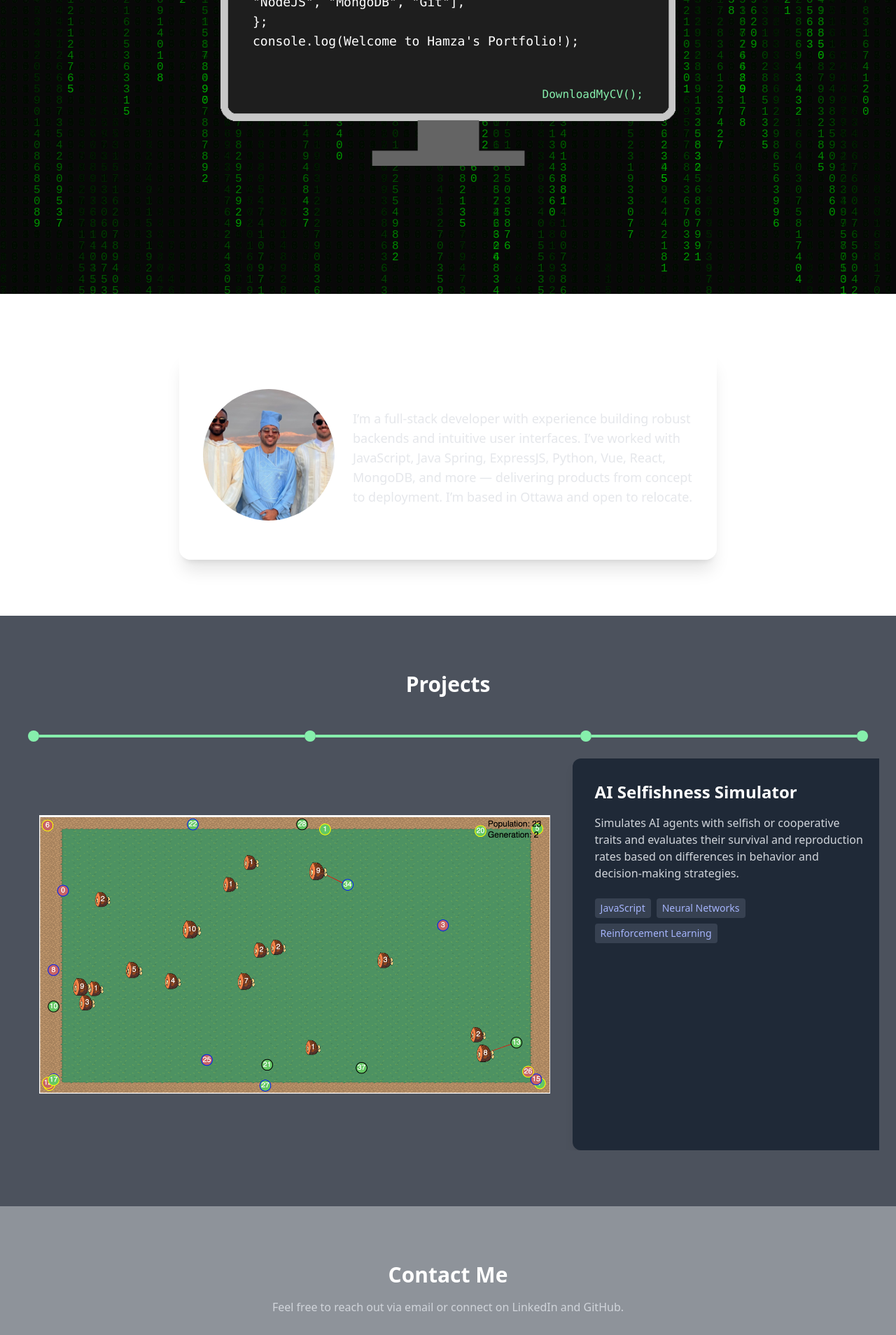
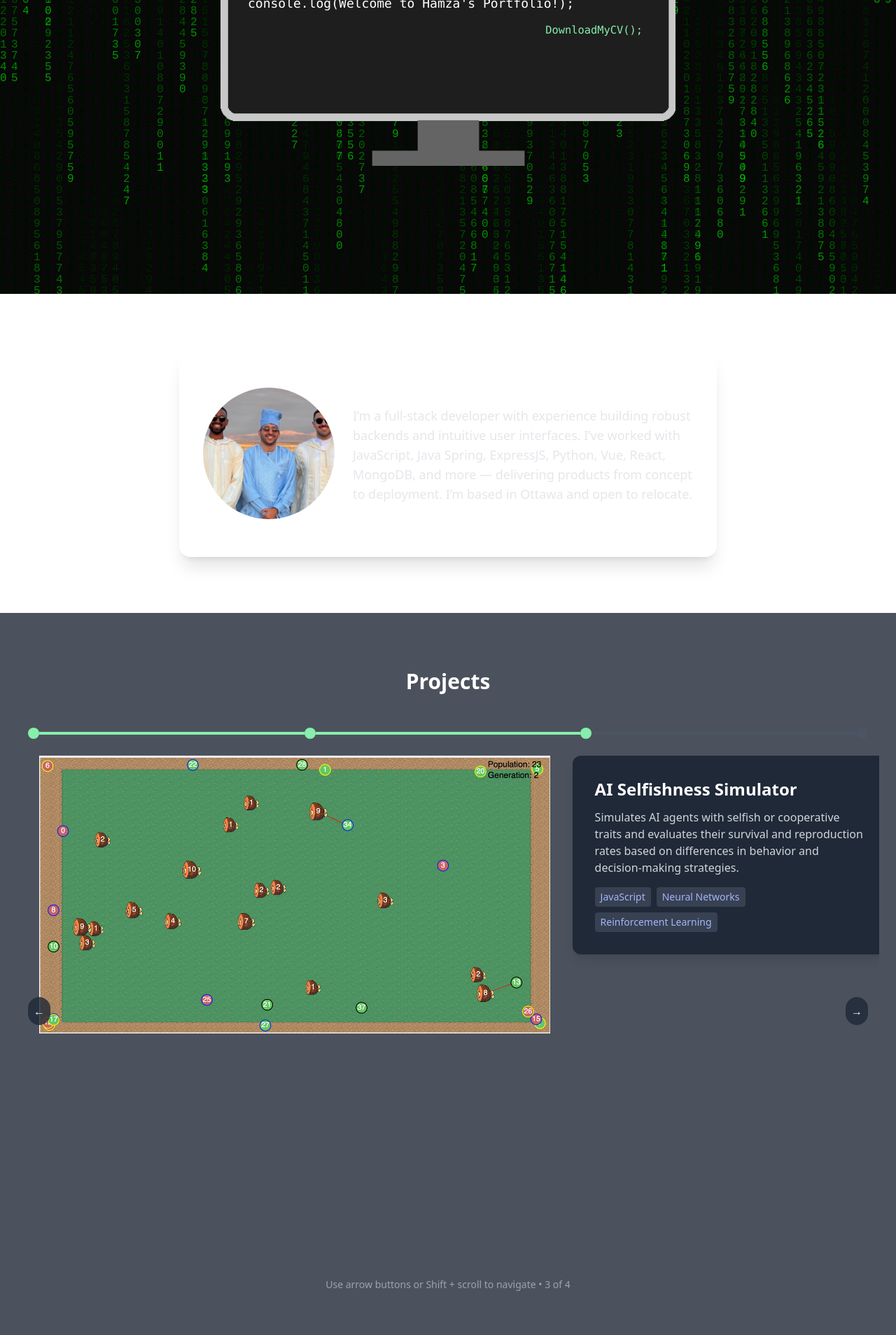
Before and after one commit to HamzaAit/Portfolio, a React (Vite) app: page / in a window 1280 px wide. Shown: the part 380-2288 px from the top of the page at 70% size. Built offline with nearby package versions, Linux system fonts and the light colour scheme.

Commit message:
Improved compatibility with mobile

```diff
--- a/src/App.jsx
+++ b/src/App.jsx
@@ -1,10 +1,8 @@
 import React, { useState, useEffect, useRef } from "react";
 import { motion } from "framer-motion";
 
-const BASE = import.meta.env.BASE_URL
+const BASE = import.meta.env.BASE_URL;
 
-
-// 1) Typewriter snippet
 const codeString = `const Hamza_Ait_Hssayene = {
   role: "Full-stack Software Engineer",
   location: "Ottawa, Ontario, Canada",
@@ -14,7 +12,6 @@ const codeString = `const Hamza_Ait_Hssayene = {
 console.log(Welcome to Hamza's Portfolio!);
 `;
 
-// 2) Typewriter component
 function Typewriter({ text, speed = 20, onComplete = () => {} }) {
   const [idx, setIdx] = useState(0);
   const [displayed, setDisplayed] = useState("");
@@ -25,18 +22,19 @@ function Typewriter({ text, speed = 20, onComplete = () => {} }) {
         setIdx(idx + 1);
       }, speed);
       return () => clearTimeout(t);
-    } else {
+    }
     onComplete();
-    }
   }, [idx, text, speed, onComplete]);
   return (
-    <pre className="text-lg font-mono whitespace-pre-wrap text-white">
+    <pre
+      className="whitespace-pre-wrap text-white"
+      style={{ fontSize: "clamp(12px,1.5vw,18px)", lineHeight: 1.3 }}
+    >
       {displayed}
     </pre>
   );
 }
 
-// 3) Matrix‐style falling digits background
 function BackgroundCanvas() {
   useEffect(() => {
     const canvas = document.getElementById("matrix");
@@ -46,22 +44,23 @@ function BackgroundCanvas() {
     const fontSize = 16;
     let cols = Math.floor(w / fontSize);
     const drops = Array(cols).fill(0);
-
     function draw() {
       ctx.fillStyle = "rgba(0,0,0,0.05)";
       ctx.fillRect(0, 0, w, h);
       ctx.fillStyle = "rgba(0,255,0,0.6)";
       ctx.font = `${fontSize}px monospace`;
       drops.forEach((d, i) => {
-        const num = Math.floor(Math.random() * 10).toString();
-        ctx.fillText(num, i * fontSize, d * fontSize);
+        ctx.fillText(
+          Math.floor(Math.random() * 10).toString(),
+          i * fontSize,
+          d * fontSize
+        );
         if (d * fontSize > h && Math.random() > 0.975) drops[i] = 0;
         drops[i]++;
       });
       requestAnimationFrame(draw);
     }
     draw();
-
     window.addEventListener("resize", () => {
       w = canvas.width = window.innerWidth;
       h = canvas.height = window.innerHeight;
@@ -74,32 +73,60 @@ function BackgroundCanvas() {
   return <canvas id="matrix" className="fixed inset-0 w-full h-full z-0" />;
 }
 
-// 4) HorizontalScroll wrapper: vertical wheel → horizontal scroll
 function HorizontalScroll({ children }) {
   const ref = useRef(null);
+
   useEffect(() => {
     const el = ref.current;
     const onWheel = (e) => {
-      // if primarily vertical scroll, hijack to horizontal
-      if (Math.abs(e.deltaY) > Math.abs(e.deltaX)) {
+      // Check if the horizontal scroll container has scrollable content
+      const canScrollHorizontally = el.scrollWidth > el.clientWidth;
+
+      // Only intercept if we can scroll horizontally and user is holding Shift
+      if (canScrollHorizontally && e.shiftKey) {
         e.preventDefault();
         el.scrollLeft += e.deltaY;
       }
     };
+
     el.addEventListener("wheel", onWheel, { passive: false });
     return () => el.removeEventListener("wheel", onWheel);
   }, []);
+
+  const scrollToProject = (direction) => {
+    const el = ref.current;
+    const scrollAmount = el.clientWidth;
+    el.scrollLeft += direction * scrollAmount;
+  };
+
   return (
+    <div className="relative">
       <div
         ref={ref}
         className="overflow-x-auto overflow-y-visible flex snap-x snap-mandatory scroll-smooth"
       >
         {children}
       </div>
+
+      {/* Navigation buttons */}
+      <button
+        onClick={() => scrollToProject(-1)}
+        className="absolute left-4 top-1/2 transform -translate-y-1/2 bg-gray-800 bg-opacity-80 hover:bg-opacity-100 text-white p-2 rounded-full transition-all z-10"
+        aria-label="Previous project"
+      >
+        ←
+      </button>
+      <button
+        onClick={() => scrollToProject(1)}
+        className="absolute right-4 top-1/2 transform -translate-y-1/2 bg-gray-800 bg-opacity-80 hover:bg-opacity-100 text-white p-2 rounded-full transition-all z-10"
+        aria-label="Next project"
+      >
+        →
+      </button>
+    </div>
   );
 }
 
-// 5) Projects data
 const projects = [
   {
     title: "AI Selfishness Simulator",
@@ -138,178 +165,109 @@ export default function App() {
   return (
     <>
       <BackgroundCanvas />
+
       <div className="relative z-10 font-sans text-white">
-        {/* Hero Section */}
         <section className="min-h-screen flex items-center justify-center p-8">
-          <div className="relative">
+          <div className="relative w-full max-w-[650px]">
             <img
               src={`${BASE}images/retro-computer.png`}
               alt="Retro Computer"
-              className="w-[650px] mx-auto block"
+              className="w-full block"
             />
-            <div
-              className="absolute overflow-hidden"
-              style={{
-                top: 30,
-                left: 30,
-                width: 590,
-                height: 330,
-                padding: 16,
-                boxSizing: "border-box",
-              }}
-            >
+            <div className="absolute inset-[6%] flex flex-col">
+              <div className="flex-1 overflow-auto pr-2 pb-8">
                 <Typewriter
                   text={codeString}
                   speed={20}
                   onComplete={() => setShowBtn(true)}
                 />
                 {showBtn && (
-                <motion.a
-                  href={`${BASE}resume.pdf`}
-                  download
-                  className="absolute bottom-4 right-4 font-mono text-green-300 hover:text-green-100"
+                  <motion.div
+                    className="flex justify-end mt-4"
                     initial={{ opacity: 0 }}
                     animate={{ opacity: 1 }}
                     transition={{ delay: 0.3 }}
                   >
+                    <motion.a
+                      href={`${BASE}resume.pdf`}
+                      download
+                      className="font-mono text-green-300 hover:text-green-100"
+                      style={{ fontSize: "clamp(10px,1.2vw,16px)" }}
+                    >
                       DownloadMyCV();
                     </motion.a>
+                  </motion.div>
                 )}
+              </div>
             </div>
           </div>
         </section>
 
-        {/* About Me Section */}
-        <motion.section
-          id="about"
-          className="flex justify-center px-6 py-20"
-          initial={{ opacity: 0 }}
-          whileInView={{ opacity: 1 }}
-          transition={{ duration: 0.8 }}
-          viewport={{ once: true }}
-        >
-          <div className="backdrop-blur-lg bg-white bg-opacity-20 rounded-2xl p-8 max-w-3xl w-full flex flex-col md:flex-row items-center gap-6 shadow-xl">
+        <section id="about" className="flex justify-center px-4 py-16 sm:px-6 sm:py-20">
+          <div className="backdrop-blur-lg bg-white bg-opacity-20 rounded-2xl p-6 sm:p-8 max-w-3xl w-full flex flex-col md:flex-row items-center gap-6 shadow-xl">
             <img
               src={`${BASE}images/portrait.jpg`}
               alt="Hamza"
-              className="w-32 h-32 md:w-48 md:h-48 rounded-full border-2 border-white"
+              className="w-24 h-24 sm:w-32 sm:h-32 md:w-48 md:h-48 rounded-full border-2 border-white"
             />
             <div>
-              <h2 className="text-3xl font-bold mb-4">About Me</h2>
-              <p className="text-gray-200 mb-4 text-lg">
+              <h2 className="text-2xl sm:text-3xl font-bold mb-3">About Me</h2>
+              <p className="text-gray-200 mb-4 text-sm sm:text-lg">
                 I’m a full-stack developer with experience building robust backends
                 and intuitive user interfaces. I’ve worked with JavaScript, Java
                 Spring, ExpressJS, Python, Vue, React, MongoDB, and more —
                 delivering products from concept to deployment. I’m based in
                 Ottawa and open to relocate.
               </p>
-              <div className="flex flex-wrap gap-2">
-                {[
-                  "JavaScript",
-                  "Java",
-                  "Spring",
-                  "NodeJS",
-                  "MongoDB",
-                  "Git",
-                ].map((skill) => (
-                  <span
-                    key={skill}
-                    className="bg-white bg-opacity-30 text-white px-3 py-1 rounded-full text-sm"
-                  >
+              <div className="flex flex-wrap gap-2 text-xs sm:text-sm">
+                {["JavaScript", "Java", "Spring", "NodeJS", "MongoDB", "Git"].map((skill) => (
+                  <span key={skill} className="bg-white bg-opacity-30 text-white px-2 py-1 rounded-full">
                     {skill}
                   </span>
                 ))}
               </div>
             </div>
           </div>
-        </motion.section>
+        </section>
 
-        {/* Projects Timeline Section */}
-        <motion.section
-          id="projects"
-          className="px-6 py-20 bg-gray-900 bg-opacity-75"
-          initial={{ opacity: 0 }}
-          whileInView={{ opacity: 1 }}
-          transition={{ duration: 0.8 }}
-          viewport={{ once: true }}
-        >
-          <h2 className="text-3xl font-bold text-center mb-4">Projects</h2>
-          <svg
-            className="w-32 h-2 mb-6 mx-auto"
-            viewBox="0 0 100 4"
-            fill="none"
-            stroke="#34d399"
-            strokeWidth="4"
-          >
+        <section id="projects" className="px-4 py-16 sm:px-6 sm:py-20 bg-gray-900 bg-opacity-75">
+          <h2 className="text-2xl sm:text-3xl font-bold text-center mb-4">Projects</h2>
+          <svg className="w-24 h-2 mb-6 mx-auto" viewBox="0 0 100 4" fill="none" stroke="#34d399" strokeWidth="4">
             <path d="M0 2 L100 2" strokeDasharray="100" strokeDashoffset="100">
-              <animate
-                attributeName="strokeDashoffset"
-                from="100"
-                to="0"
-                dur="1s"
-                fill="freeze"
-              />
+              <animate attributeName="strokeDashoffset" from="100" to="0" dur="1s" fill="freeze" />
             </path>
           </svg>
-
-          {/* Progress bar */}
           <div className="flex items-center mb-6 mx-4">
             {projects.map((_, i) => (
               <React.Fragment key={i}>
-                <div
-                  className={`w-4 h-4 rounded-full ${
-                    activeIdx >= i ? "bg-green-300" : "bg-gray-600"
-                  }`}
-                />
+                <div className={`w-3 h-3 sm:w-4 sm:h-4 rounded-full ${activeIdx >= i ? "bg-green-300" : "bg-gray-600"}`} />
                 {i < projects.length - 1 && (
-                  <div
-                    className={`flex-auto h-1 ${
-                      activeIdx > i ? "bg-green-300" : "bg-gray-600"
-                    }`}
-                  />
+                  <div className={`flex-auto h-0.5 sm:h-1 ${activeIdx > i ? "bg-green-300" : "bg-gray-600"}`} />
                 )}
               </React.Fragment>
             ))}
           </div>
-
-          {/* Horizontal scroll timeline */}
+          <div className="relative">
             <HorizontalScroll>
               {projects.map((p, i) => (
-              <div
-                key={i}
-                className="snap-start flex-shrink-0 w-screen flex justify-center"
-              >
-                <div
-                  className="flex w-full max-w-[95vw] gap-8"
-                  style={{ maxHeight: "70vh" }}
-                >
-                  {/* image container: max 60% */}
-                  <div className="w-3/5 flex-shrink-0 h-full overflow-hidden">
-                    <img
-                      src={p.image}
-                      alt={p.title}
-                      className="w-full h-full object-contain"
-                    />
+                <div key={i} className="snap-start flex-shrink-0 w-screen flex justify-center">
+                  <div className="flex flex-col md:flex-row w-full max-w-[95vw] gap-6 md:gap-8 items-start">
+                    <div className="w-full md:w-3/5 flex-shrink-0">
+                      <img src={p.image} alt={p.title} className="w-full h-auto object-contain" />
                     </div>
-
-                  {/* description card: fixed 40%, scrolls internally */}
                     <motion.div
                       onViewportEnter={() => setActiveIdx(i)}
-                    className="w-2/5 h-full bg-gray-800 rounded-xl p-8 shadow-lg overflow-y-auto"
+                      className="w-full md:w-2/5 bg-gray-800 rounded-xl p-6 sm:p-8 shadow-lg flex flex-col justify-start"
                       initial={{ opacity: 0, rotateX: 30, rotateY: -10 }}
                       whileInView={{ opacity: 1, rotateX: 0, rotateY: 0 }}
                       transition={{ type: "spring", stiffness: 120, damping: 12 }}
                       viewport={{ once: true, margin: "-100px" }}
                     >
-                    <h3 className="text-2xl font-semibold text-white mb-4">
-                      {p.title}
-                    </h3>
-                    <p className="text-gray-300 mb-6">{p.description}</p>
-                    <div className="flex flex-wrap gap-2 text-sm text-indigo-300">
+                      <h3 className="text-xl sm:text-2xl font-semibold text-white mb-3">{p.title}</h3>
+                      <p className="text-gray-300 mb-4 text-sm sm:text-base leading-relaxed">{p.description}</p>
+                      <div className="flex flex-wrap gap-2 text-xs sm:text-sm text-indigo-300 mt-auto">
                         {p.tech.map((t, idx) => (
-                        <span key={idx} className="bg-gray-700 px-2 py-1 rounded">
-                          {t}
-                        </span>
+                          <span key={idx} className="bg-gray-700 px-2 py-1 rounded">{t}</span>
                         ))}
                       </div>
                     </motion.div>
@@ -317,46 +275,31 @@ export default function App() {
                 </div>
               ))}
             </HorizontalScroll>
-        </motion.section>
 
-        {/* Contact Section */}
-        <motion.section
-          id="contact"
-          className="flex flex-col items-center px-6 py-20 bg-gray-800 bg-opacity-50"
-          initial={{ opacity: 0 }}
-          whileInView={{ opacity: 1 }}
-          transition={{ duration: 0.8 }}
-          viewport={{ once: true }}
-        >
-          <h2 className="text-3xl font-bold text-white mb-4">Contact Me</h2>
-          <p className="text-gray-300 mb-6">
+            {/* Navigation hint */}
+            <div className="text-center mt-4 text-gray-400 text-sm">
+              Use arrow buttons or Shift + scroll to navigate • {activeIdx + 1} of {projects.length}
+            </div>
+          </div>
+        </section>
+
+        <section id="contact" className="flex flex-col items-center px-4 py-16 sm:px-6 sm:py-20 bg-gray-800 bg-opacity-50">
+          <h2 className="text-2xl sm:text-3xl font-bold text-white mb-4">Contact Me</h2>
+          <p className="text-gray-300 mb-6 text-sm sm:text-base">
             Feel free to reach out via email or connect on LinkedIn and GitHub.
           </p>
-          <div className="flex space-x-6">
-            <a
-              href="mailto:aithssayenehamza@gmail.com"
-              className="text-green-300 hover:underline"
-            >
+          <div className="flex flex-col sm:flex-row space-y-2 sm:space-y-0 sm:space-x-6">
+            <a href="mailto:aithssayenehamza@gmail.com" className="text-green-300 hover:underline">
               aithssayenehamza@gmail.com
             </a>
-            <a
-              href="https://www.linkedin.com/in/hamza-ait-hssayene-98b273150/"
-              target="_blank"
-              rel="noopener noreferrer"
-              className="text-green-300 hover:underline"
-            >
+            <a href="https://www.linkedin.com/in/hamza-ait-hssayene-98b273150/" target="_blank" rel="noopener noreferrer" className="text-green-300 hover:underline">
               LinkedIn
             </a>
-            <a
-              href="https://github.com/HamzaAit"
-              target="_blank"
-              rel="noopener noreferrer"
-              className="text-green-300 hover:underline"
-            >
+            <a href="https://github.com/HamzaAit" target="_blank" rel="noopener noreferrer" className="text-green-300 hover:underline">
               GitHub
             </a>
           </div>
-        </motion.section>
+        </section>
       </div>
     </>
   );
```
Lines whose indentation alone changed are shown as unchanged.
